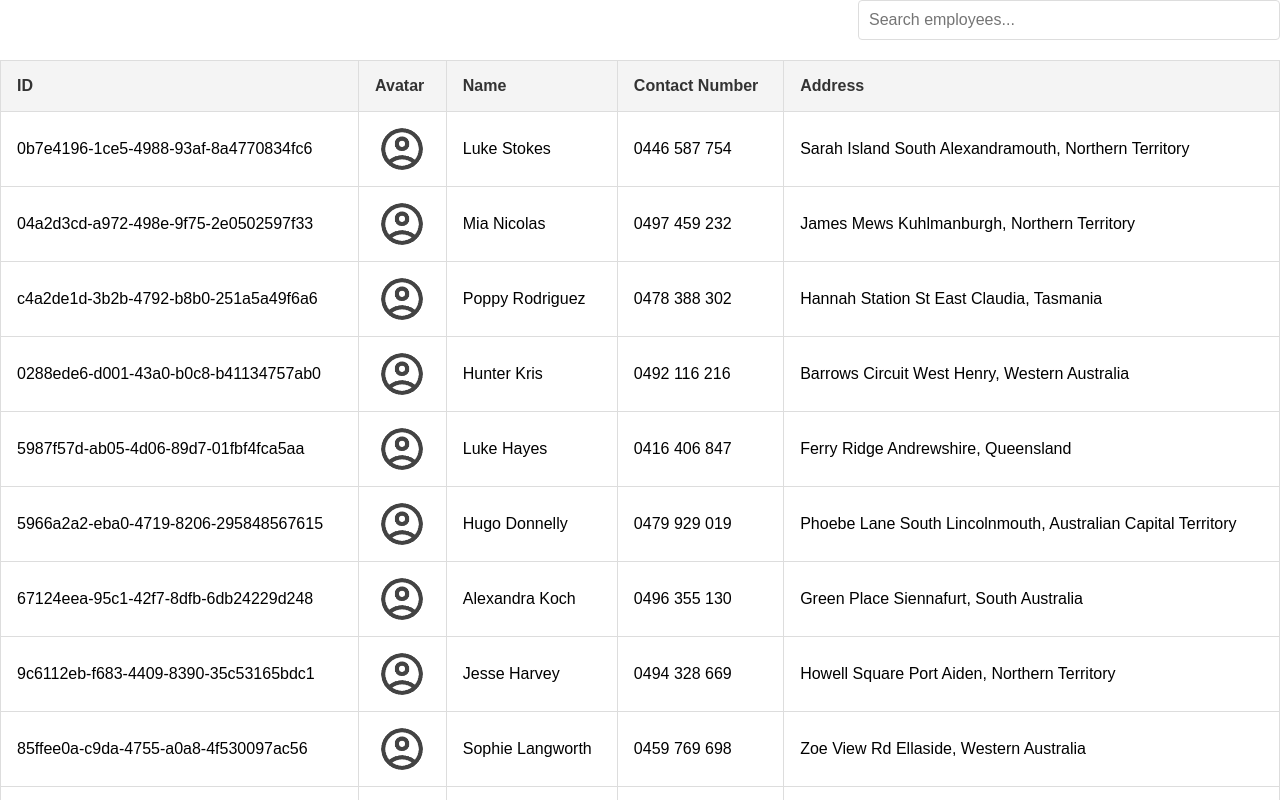
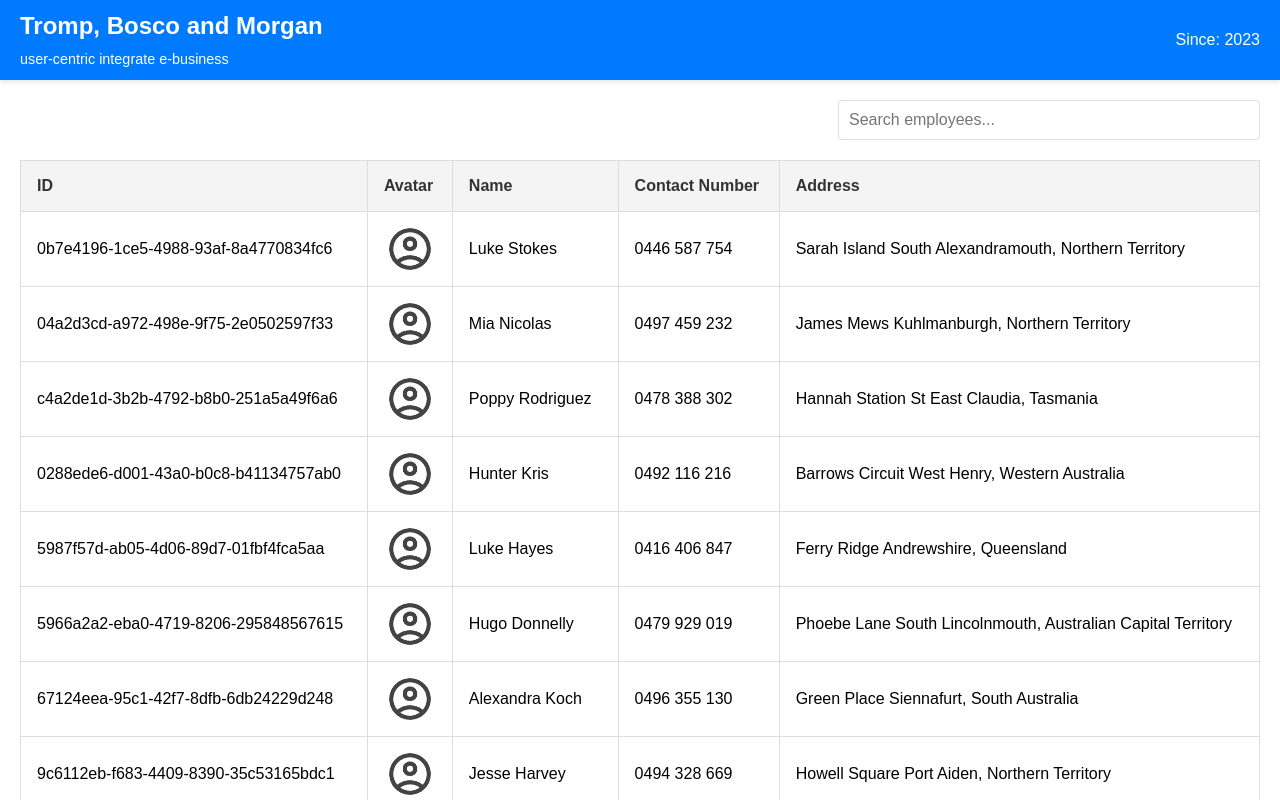
Before and after one commit to HemaPriya0306/employee-roster, a React (Create React App) app: page / in a window 1280 px wide. Shown: the top 800 px of the page. Built offline with nearby package versions, Linux system fonts and the light colour scheme.

Commit message:
feat: add company header and footer

```diff
--- a/src/App.css
+++ b/src/App.css
@@ -4,6 +4,12 @@ body {
   margin: 0;
   padding: 0;
   line-height: 1.6;
+}
+
+main {
+  min-height: 100vh;
+  padding: 20px;
+  margin-top: 10vh;
 }
 
 .search-bar {
--- a/src/App.js
+++ b/src/App.js
@@ -4,10 +4,12 @@ import { getEmployeesRequest } from './store/slices/employeeInfoSlice';
 import EmployeesList from './components/EmployeesList';
 import "./App.css";
 import EmployeeDetailModal from './components/EmployeeDetailModal';
+import Footer from './components/Footer';
+import Header from './components/Header';
 
 export const App = () => {
   const dispatch = useDispatch();
-  const { company: companyInfo, employees, loading, error } = useSelector((state) => {
+  const { companyInfo, employees, error, loading } = useSelector((state) => {
     console.log(state);
     return state.data.data
   });
@@ -35,6 +37,10 @@ export const App = () => {
 
   return (
     <div className="App">
+      <Header
+        companyInfo={companyInfo}
+      />
+      <main id="main-content">
         <div className="search-bar">
           <input
             type="text"
@@ -44,7 +50,6 @@ export const App = () => {
             aria-label="Search employees"
           />
         </div>
-      <main id="main-content">
         <EmployeesList
           employees={employees}
           onEmployeeClick={(employee) => handleRowClick(employee)}
@@ -59,6 +64,7 @@ export const App = () => {
           onClose={() => setSelectedEmp(null)}
         />
       )}
+      <Footer />
     </div>
   );
 };
--- /dev/null
+++ b/src/assets/styles/header-footer.css
@@ -0,0 +1,30 @@
+.fixed-header {
+    position: fixed;
+    top: 0;
+    left: 0;
+    right: 0;
+    background: #007bff;
+    color: #fff;
+    display: flex;
+    justify-content: space-between;
+    align-items: center;
+    padding: 10px 20px;
+    z-index: 1000;
+    box-shadow: 0 2px 5px rgba(0, 0, 0, 0.1);
+    height: 60px;
+  }
+
+  .company-info h1 {
+    margin: 0;
+    font-size: 1.5rem;
+  }
+
+  .company-info p {
+    margin: 2px 0;
+    font-size: 0.9rem;
+  }
+
+  .footer-content {
+    padding: 0 20px;
+    text-align: right;
+  }
--- /dev/null
+++ b/src/components/Footer.js
@@ -0,0 +1,12 @@
+import React from 'react';
+import './../assets/styles/header-footer.css';
+
+const Footer = () => {
+  return (
+    <footer>
+      <p className="footer-content">© 2025 Employee Directory</p>
+    </footer>
+  );
+};
+
+export default Footer;
--- /dev/null
+++ b/src/components/Header.js
@@ -0,0 +1,21 @@
+import React from 'react';
+import './../assets/styles/header-footer.css';
+
+const Header = ({ companyInfo}) => {
+  const formatCompEst = (dateString) => {
+    const date = new Date(dateString);
+    return date.getFullYear();
+};
+  return (
+    <header className="fixed-header">
+      <div className="company-info">
+        <h1>{companyInfo?.companyName}</h1>
+        <p>{companyInfo?.companyMotto}</p>
+
+      </div>
+      <p>Since: {formatCompEst(companyInfo?.companyEst)}</p>
+    </header>
+  );
+};
+
+export default Header;
```
Lines whose indentation alone changed are shown as unchanged.
